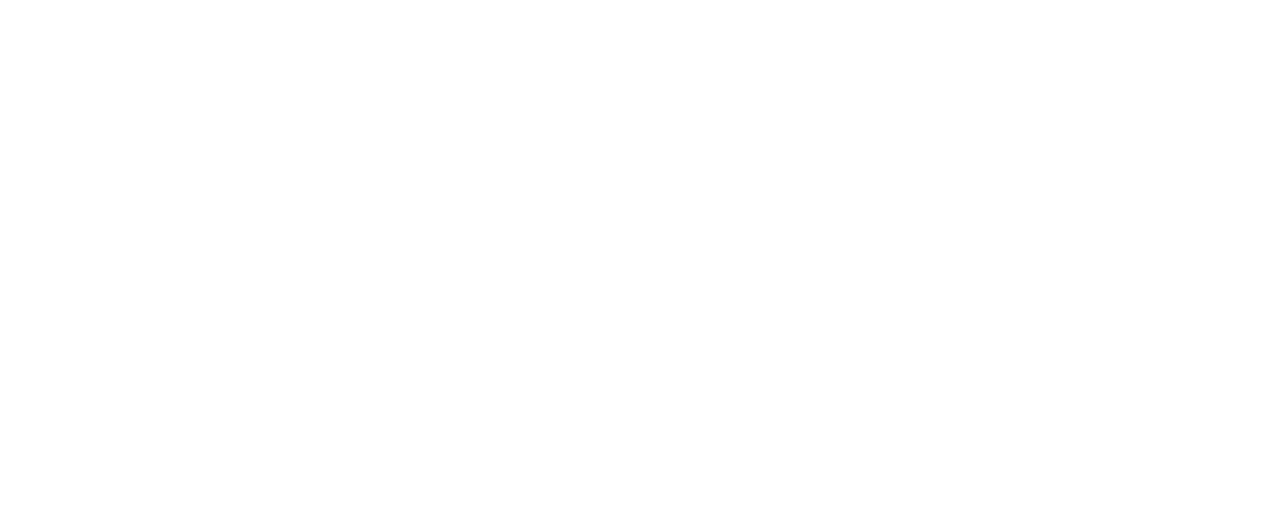
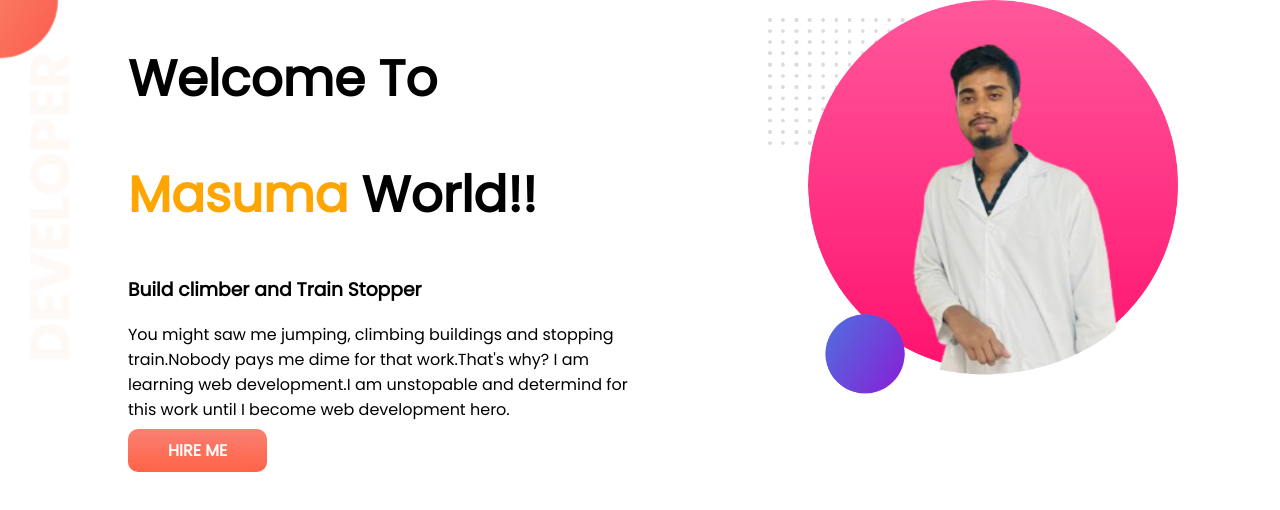
Before and after one commit to Masuma456/developer-portfolio, a plain HTML site: page index.html in a window 1280 px wide. Drawn offline with Linux system fonts and the light colour scheme.

Commit message:
top bannar added

```diff
--- a/index.html
+++ b/index.html
@@ -4,9 +4,26 @@
     <meta charset="UTF-8">
     <meta name="viewport" content="width=device-width, initial-scale=1.0">
     <title>Masuma portfolio</title>
+    <link rel="preconnect" href="https://fonts.googleapis.com">
+    <link rel="preconnect" href="https://fonts.gstatic.com" crossorigin>
+    <link href="https://fonts.googleapis.com/css2?family=Poppins&display=swap" rel="stylesheet">
+
     <link rel="stylesheet" href="style.css">
 </head>
 <body>
+    <section class="top-bannar">
+        <div class="half-width">
+            <h1>Welcome To</h1>
+            <h1><span class="orange-color">Masuma</span> World!!</h1>
+            <h3>Build climber and Train Stopper</h3>
+            <p>You might saw me jumping, climbing buildings and stopping train.Nobody pays me dime for that work.That's why? I am learning web development.I am unstopable and determind for this work until I become web development hero.</p>
+            <a class="link-button" target="_blank" href="https://www.linkedin.com/in/masuma-akter-56b3692b3/">HIRE ME</a>
+
+        </div>
+        <div class="half-width">
+            <img src="images/my-bg2.png" alt="">
+        </div>
+    </section>
 
 </body>
 </html>
--- a/style.css
+++ b/style.css
@@ -0,0 +1,35 @@
+body{
+    font-family: 'Poppins', sans-serif;
+    margin: 0%;
+
+}
+h1{
+    font-size: 50px;
+
+}
+.orange-color{
+    color: orange;
+}
+section{
+    display: flex;
+}
+.half-width{
+    width: 50%;
+    padding-left:10% ;
+}
+.half-width img{
+    width: 80%;
+}
+.link-button{
+    text-decoration: none;
+    background-image:linear-gradient(salmon,tomato);
+    padding: 10px 40px;
+    border-radius: 10px;
+    color: white;
+    font-weight: 700;
+
+}
+.top-bannar{
+background-image:url(images/top-banner.png);
+background-repeat: no-repeat;
+}
```
Also changed, not shown: images/dream-bg.png (added), images/exp-bg.png (added), images/jhankar.png (added), images/jhankar2.png (added), images/my-bg.png (added), images/my-bg2.png (added), images/top-banner.png (added), 7 other files.
